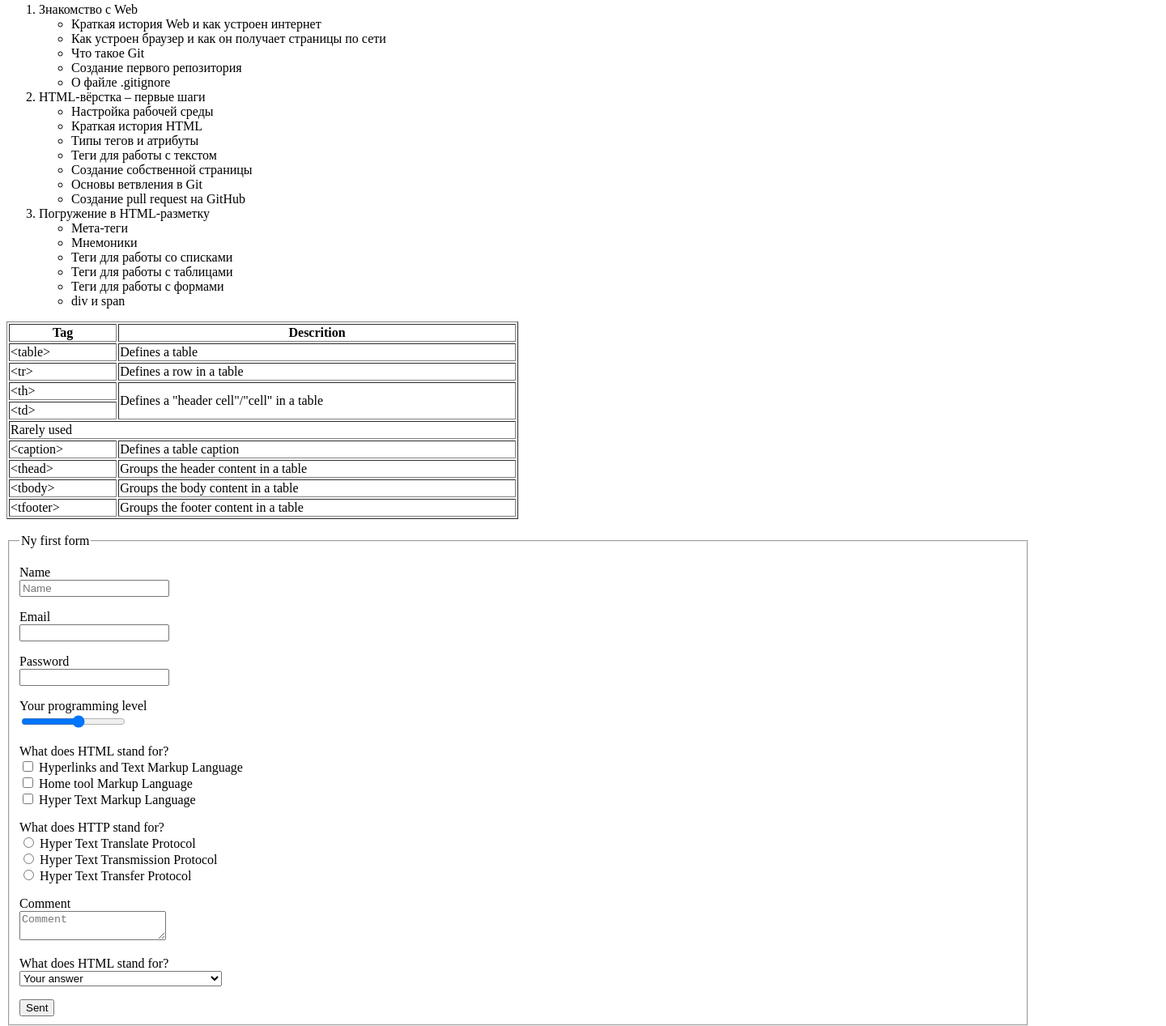
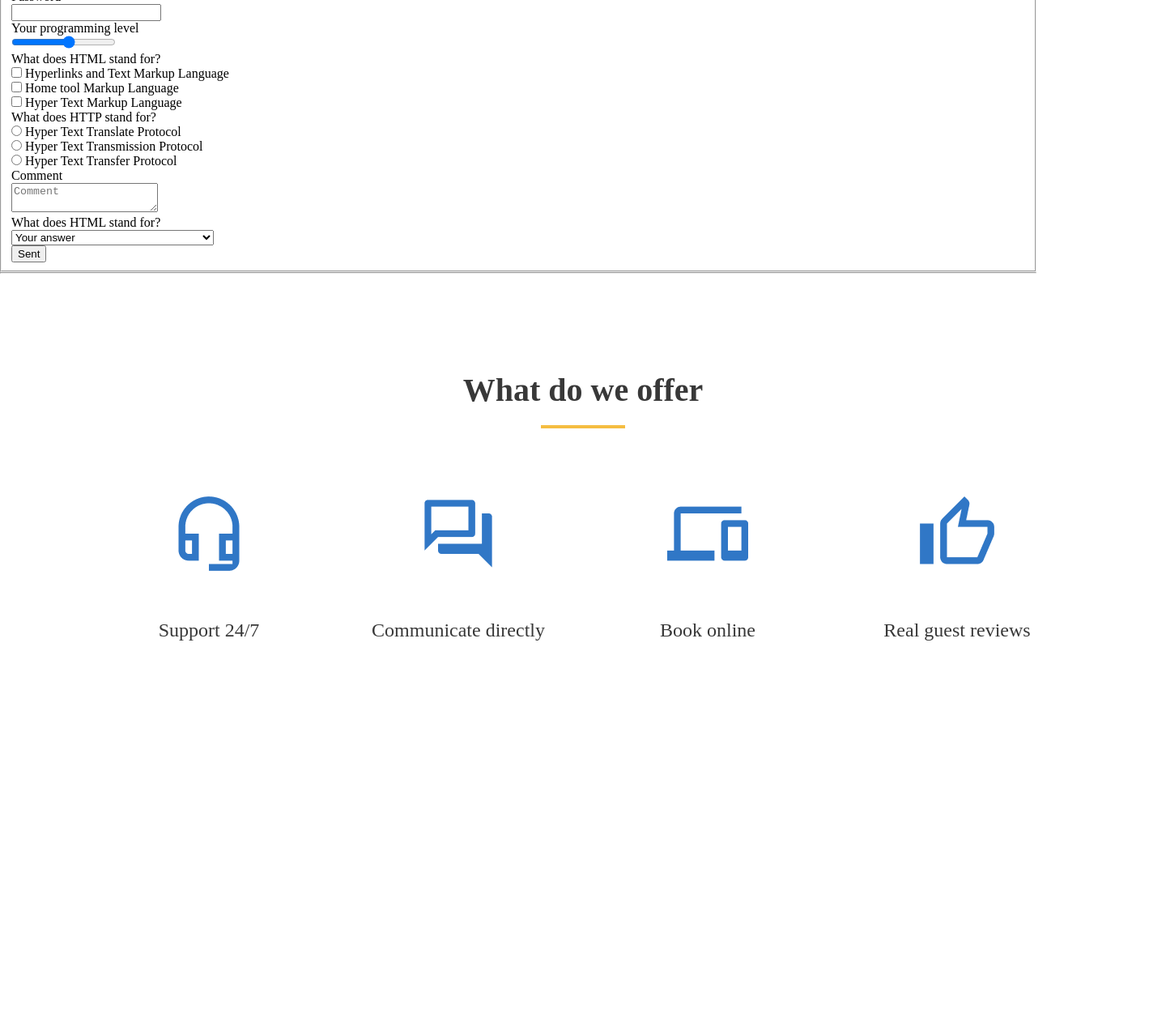
Before and after one commit to NataliPchelka/if-html, a plain HTML site: page index.html in a window 1280 px wide. Shown: the part 968-2235 px from the top of the page at 81% size, 1440 px wide, since content can reach past the window. After the commit the page ends 1873 px from the top, so only its background shows below. Drawn offline with Linux system fonts and the light colour scheme.

Commit message:
Added file styles.css, created block "advantages" in html and styles to it

```diff
--- a/index.html
+++ b/index.html
@@ -9,6 +9,7 @@
     <meta name="keywords" content="html, css, javascript, react">
     <meta name="author" content="Natali">
     <title>Первый проект</title>
+    <link rel="stylesheet" href="./styles.css">
 </head>
 
 <body>
@@ -158,6 +159,31 @@
             <button>Sent</button>
         </fieldset>
     </form>
+    <hr />
+    <div class="advantages">
+        <div class="offer">
+            <h2 class="offer-text">What do we offer</h2>
+            <hr class="underline">
+        </div>
+        <div class="block-offer">
+            <div class="rectangles">
+                <img src="./image/support.png" alt="Blue headphones">
+                <p class="name-picture">Support 24/7</p>
+            </div>
+            <div class="rectangles">
+                <img src="./image/communicate.png" alt="Forum">
+                <p class="name-picture">Communicate directly</p>
+            </div>
+            <div class="rectangles">
+                <img src="./image/book-online.png" alt="Devices">
+                <p class="name-picture">Book online</p>
+            </div>
+            <div class="rectangles">
+                <img src="./image/real-guest.png" alt="Raised thumb">
+                <p class="name-picture">Real guest reviews</p>
+            </div>
+        </div>
+    </div>
 </body>
 
 </html>
--- /dev/null
+++ b/styles.css
@@ -0,0 +1,52 @@
+* {
+    margin: 0;
+}
+
+h2 {
+    font-size: 40px;
+    color: #383838;
+    text-align: center;
+    padding-top: 120px;
+    padding-bottom: 20px;
+}
+
+img {
+    width: 100px;
+    height: 100px;
+    padding-bottom: 52px;
+}
+
+.advantages {
+    background-color: #ffffff;
+    width: 1440px;
+    margin: auto;
+}
+
+.underline {
+    width: 104px;
+    height: 4px;
+    background-color: #F5BD41;
+    text-align: center;
+    margin: auto;
+    margin-bottom: 80px;
+    border: none;
+}
+
+.block-offer {
+    display: flex;
+    text-align: center;
+    margin: 0px 104px;
+}
+
+.name-picture {
+    font-size: 24px;
+    color: #383838;
+}
+
+.rectangles {
+    width: 296px;
+    height: 176px;
+    margin: auto;
+    padding: 0px 8px 120px;
+
+}
```
Also changed, not shown: image/book-online.png (added), image/communicate.png (added), image/real-guest.png (added), image/support.png (added).
